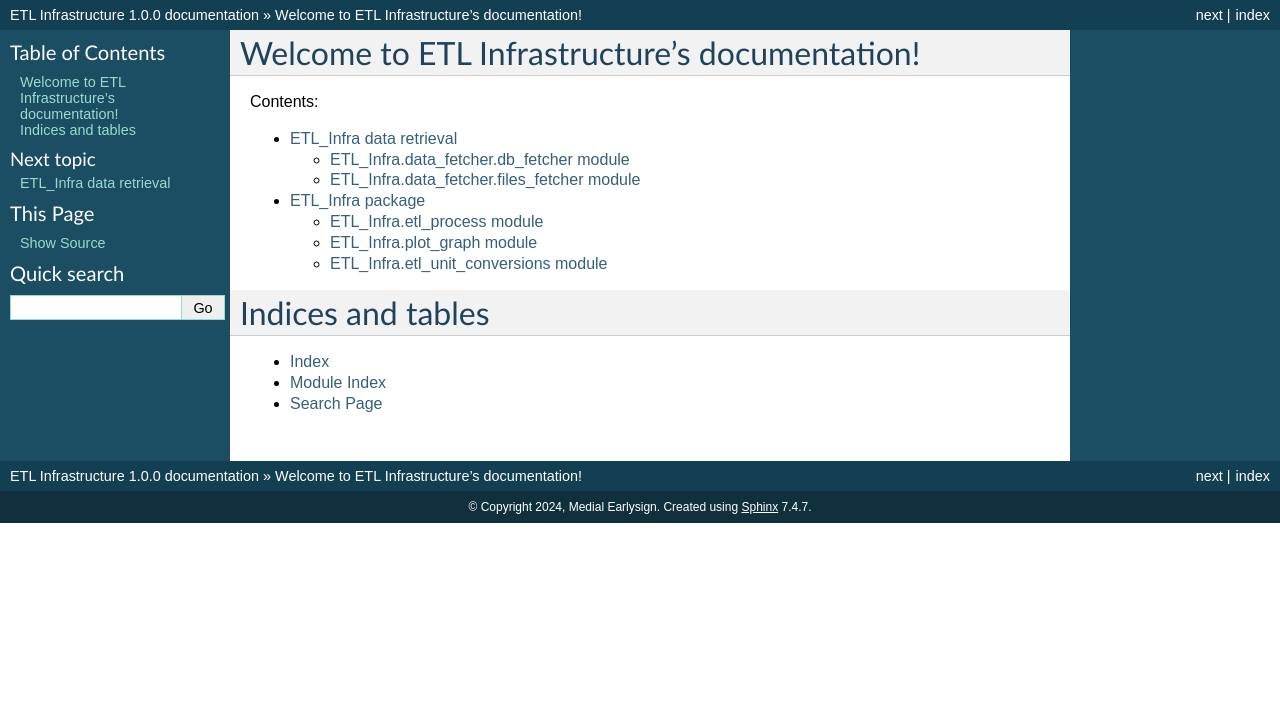
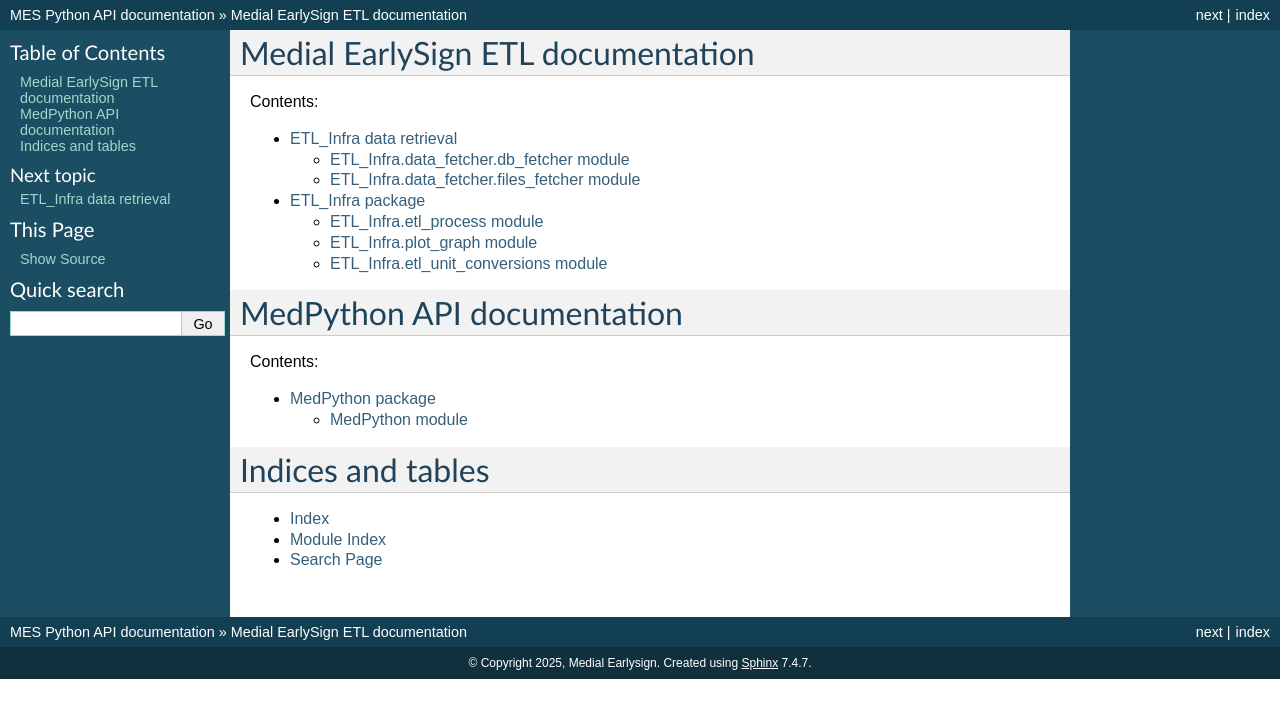
Before and after one commit to Medial-EarlySign/MR_Tools, a Sphinx documentation site: the page built from RepoLoadUtils/common/ETL_Infra/docs/source/index.rst, in a window 1280 px wide. Shown: the top 718 px of the page. Built offline with Sphinx 7.4.7, drawn with Linux system fonts in a browser that asks for light colours.

Commit message:
Update python API documentation

```diff
--- a/RepoLoadUtils/common/ETL_Infra/docs/source/ETL_Infra.rst
+++ b/RepoLoadUtils/common/ETL_Infra/docs/source/ETL_Infra.rst
@@ -20,7 +20,7 @@
    :show-inheritance:
 
 ETL\_Infra.etl\_unit_conversions module
------------------------------
+---------------------------------------
 
 .. automodule:: ETL_Infra.unit_conversions
    :members:
--- /dev/null
+++ b/RepoLoadUtils/common/ETL_Infra/docs/source/MedPython.rst
@@ -0,0 +1,12 @@
+MedPython package
+=================
+
+.. toctree::
+   :maxdepth: 4
+
+MedPython module
+----------------
+
+.. automodule:: med
+   :members:
+   :show-inheritance:
--- a/RepoLoadUtils/common/ETL_Infra/docs/source/conf.py
+++ b/RepoLoadUtils/common/ETL_Infra/docs/source/conf.py
@@ -8,10 +8,10 @@
 import sys, os
 sys.path.insert(0, os.path.abspath('../..'))
 
-project = 'ETL Infrastructure'
-copyright = '2024, Medial Earlysign'
+project = 'MES Python API'
+copyright = '2025, Medial Earlysign'
 author = 'Alon Lanyado'
-release = '1.0.0'
+release = ''
 
 # -- General configuration ---------------------------------------------------
 # https://www.sphinx-doc.org/en/master/usage/configuration.html#general-configuration
@@ -27,7 +27,7 @@
 # https://www.sphinx-doc.org/en/master/usage/configuration.html#options-for-html-output
 
 html_theme = 'classic'
-html_static_path = ['_static']
+# html_static_path = ['_static']
 
 autoclass_content = 'both'
 autodoc_typehints = "description"
--- a/RepoLoadUtils/common/ETL_Infra/docs/source/index.rst
+++ b/RepoLoadUtils/common/ETL_Infra/docs/source/index.rst
@@ -3,8 +3,8 @@
    You can adapt this file completely to your liking, but it should at least
    contain the root `toctree` directive.
 
-Welcome to ETL Infrastructure's documentation!
-==============================================
+Medial EarlySign ETL documentation
+==================================
 
 .. toctree::
    :maxdepth: 7
@@ -13,6 +13,15 @@
    data_fetcher/data_fethcer
    ETL_Infra
 
+
+MedPython API documentation
+===========================
+.. toctree::
+   :maxdepth: 7
+   :caption: Contents:
+
+   MedPython
+
 Indices and tables
 ==================
 
```
